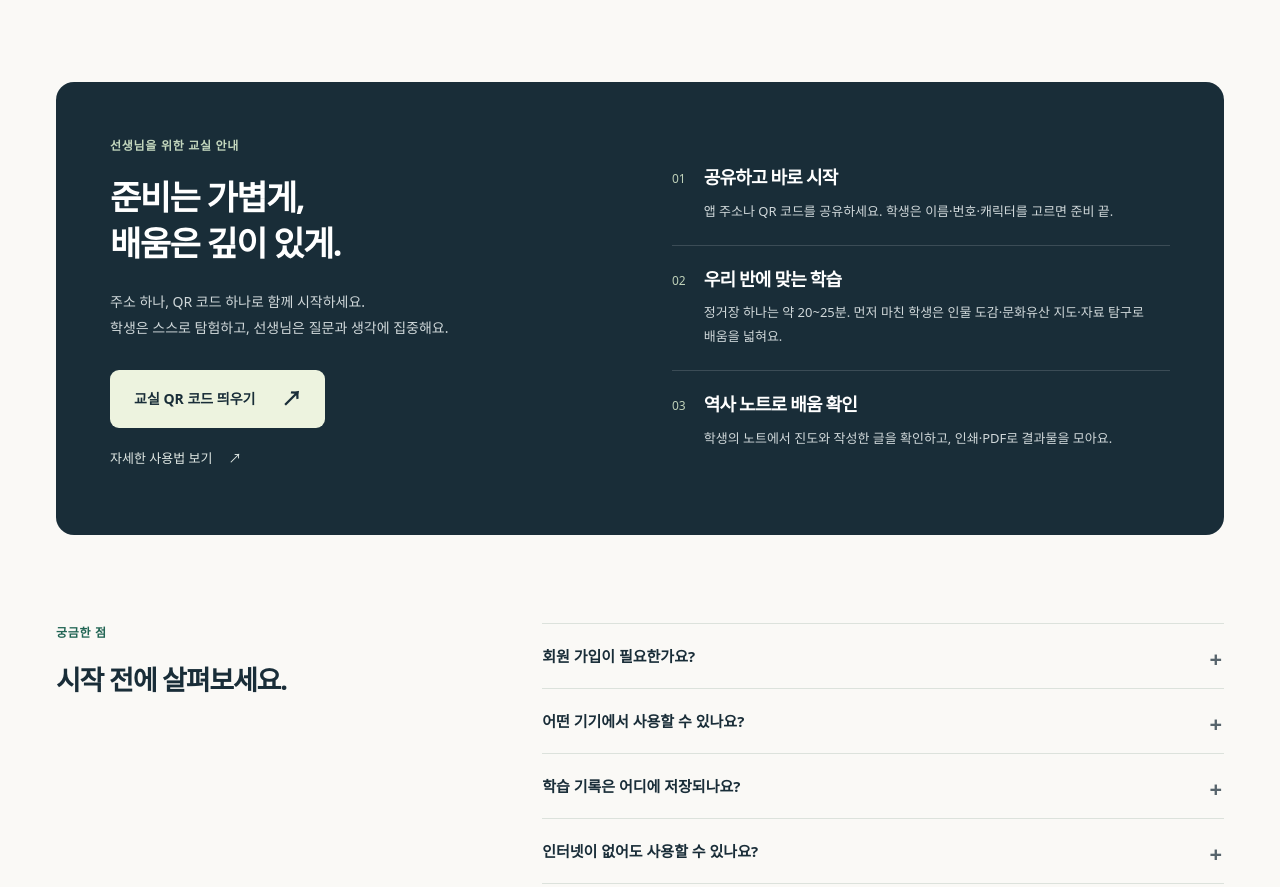
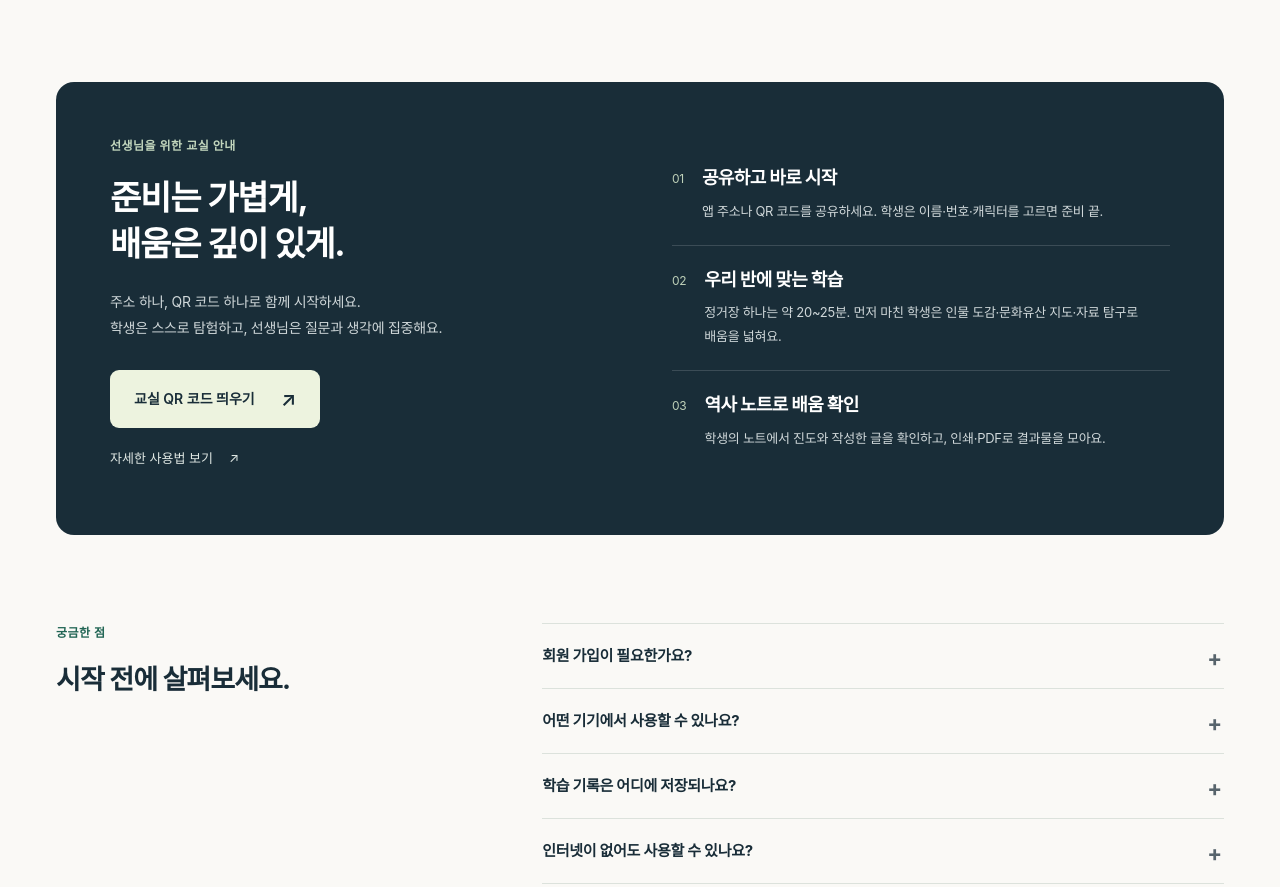
Before and after one commit to gmlduqzhd123-lab/History, a plain HTML site: page index.html in a window 1280 px wide. Shown: the part 2200-3087 px from the top of the page. Drawn offline with Linux system fonts and the light colour scheme; a web font is replaced by a local one.

Commit message:
Use self-hosted Pretendard typography throughout the app

```diff
--- a/css/landing.css
+++ b/css/landing.css
@@ -1,8 +1,8 @@
 /* 소개 화면에만 적용하는 넓은 레이아웃. 학습 화면의 색과 크기는 그대로 유지. */
 body.landing-home { background: #faf9f6; background-image: none; color: #192d38; }
 #app.landing-page { max-width: 1240px; padding: 0 36px; }
-.landing-page { --landing-ink: #192d38; --landing-muted: #57646c; --landing-teal: #216554; }
-.landing-page h1, .landing-page h2, .landing-page h3 { font-family: var(--font-body); font-weight: 750; letter-spacing: -.045em; }
+.landing-page { --landing-ink: #192d38; --landing-muted: #57646c; --landing-teal: #216554; letter-spacing: -.015em; }
+.landing-page h1, .landing-page h2, .landing-page h3 { font-family: var(--font-body); font-weight: 650; letter-spacing: -.035em; }
 .landing-page p { margin: 0; }
 .landing-page a { color: inherit; text-decoration: none; }
 .landing-page a:hover { text-decoration: underline; text-underline-offset: 5px; }
@@ -11,23 +11,23 @@ body.landing-home { background: #faf9f6; background-image: none; color: #192d38;
 .landing-skip { position: fixed; top: 8px; left: 16px; z-index: 100; padding: 12px 20px; background: #192d38; color: #fff !important; border-radius: 8px; transform: translateY(-180%); }
 .landing-skip:focus { transform: translateY(0); }
 .landing-header { display: flex; align-items: center; gap: 24px; padding: 26px 0; border-bottom: 1px solid #e3e6e1; }
-.landing-brand { display: flex; gap: 10px; align-items: center; font-size: 19px; font-weight: 750; letter-spacing: -.045em; line-height: 1.3; }
+.landing-brand { display: flex; gap: 10px; align-items: center; font-size: 19px; font-weight: 700; letter-spacing: -.025em; line-height: 1.3; }
 .landing-brand img { flex: none; border-radius: 12px; }
 .landing-brand small { display: block; font-size: 10px; font-weight: 600; letter-spacing: .09em; color: #66716f; margin-top: 5px; }
-.landing-header nav { display: flex; gap: 30px; margin-left: auto; font-size: 14px; font-weight: 600; }
+.landing-header nav { display: flex; gap: 30px; margin-left: auto; font-size: 14px; font-weight: 500; }
 .landing-header nav a { display: flex; align-items: center; min-height: 44px; }
 .landing-header > .landing-button { margin-left: auto; min-height: 44px; padding: 10px 17px; font-size: 14px; }
 .landing-header nav + .landing-button { margin-left: 10px; }
-.landing-button { display: inline-flex; align-items: center; justify-content: center; gap: 26px; min-height: 56px; padding: 15px 24px; border: 1px solid #192d38; border-radius: 9px; background: #192d38; color: #fff; font-weight: 650; font-size: 16px; line-height: 1.4; transition: background .16s, transform .16s; }
+.landing-button { display: inline-flex; align-items: center; justify-content: center; gap: 26px; min-height: 56px; padding: 15px 24px; border: 1px solid #192d38; border-radius: 9px; background: #192d38; color: #fff; font-weight: 600; font-size: 16px; line-height: 1.4; transition: background .16s, transform .16s; }
 .landing-button:hover { background: #2f4855; transform: translateY(-2px); }
 .landing-button span { font-size: 20px; }
 .landing-button-secondary { background: transparent; color: #192d38; border-color: #cfd6d2; }
 .landing-button-secondary:hover { background: #edf0e9; }
-.landing-eyebrow { color: #216554; font-size: 12px; letter-spacing: .06em; font-weight: 750; margin-bottom: 20px !important; }
+.landing-eyebrow { color: #216554; font-size: 12px; letter-spacing: .04em; font-weight: 600; margin-bottom: 20px !important; }
 .landing-hero.hero { display: grid; grid-template-columns: 1.1fr 1fr; gap: 60px; text-align: left; padding: 72px 0 68px; align-items: center; }
-.landing-hero h1 { color: #192d38; font-size: clamp(38px, 4.4vw, 60px); line-height: 1.23; letter-spacing: -.065em; }
+.landing-hero h1 { color: #192d38; font-size: clamp(38px, 4.4vw, 60px); font-weight: 700; line-height: 1.2; letter-spacing: -.05em; }
 .landing-hero h1 > span { color: #216554; }
-.landing-lead { margin-top: 26px !important; color: #57646c; font-size: 17px; line-height: 1.9; letter-spacing: -.02em; }
+.landing-lead { margin-top: 26px !important; color: #57646c; font-size: 17px; font-weight: 400; line-height: 1.8; letter-spacing: -.015em; }
 .landing-hero-actions { display: flex; align-items: center; flex-wrap: wrap; gap: 24px; margin-top: 34px; }
 .landing-text-link { display: inline-flex; align-items: center; gap: 12px; min-height: 48px; font-size: 14px; font-weight: 650; }
 .landing-reassurance { font-size: 12px; color: #57646c; margin-top: 18px !important; }
@@ -64,7 +64,7 @@ body.landing-home { background: #faf9f6; background-image: none; color: #192d38;
 .landing-stats div { display: flex; flex-direction: column-reverse; align-items: center; border-right: 1px solid #dce2dc; }
 .landing-stats div:last-child { border: 0; }
 .landing-stats dt { font-size: 12px; color: #57646c; }
-.landing-stats dd { margin: 0 0 4px; font-size: 36px; font-weight: 650; line-height: 1.2; letter-spacing: -.05em; }
+.landing-stats dd { margin: 0 0 4px; font-size: 36px; font-weight: 600; line-height: 1.2; letter-spacing: -.04em; font-variant-numeric: tabular-nums; }
 .landing-stats dd span { font-size: 12px; font-weight: 500; padding-left: 6px; }
 .landing-section { padding: 88px 0; }
 .landing-section h2, .landing-classroom h2, .landing-start h2 { font-size: 34px; line-height: 1.35; }
--- a/css/style.css
+++ b/css/style.css
@@ -1,4 +1,12 @@
 /* 역사 탐험 퀘스트 — 흙·돌·나무 느낌의 따뜻한 색 */
+@font-face {
+    font-family: 'Pretendard';
+    src: url('../fonts/PretendardVariable.woff2') format('woff2');
+    font-style: normal;
+    font-weight: 45 920;
+    font-display: swap;
+}
+
 :root {
     --bg: #fbf4e8;
     --bg-dot: #efe2cc;
@@ -19,8 +27,8 @@
     --gold-soft: #fef3c7;
     --radius: 20px;
     --shadow: 0 4px 0 rgba(58, 46, 40, 0.08), 0 8px 24px rgba(58, 46, 40, 0.06);
-    --font-title: 'Jua', 'Apple SD Gothic Neo', 'Malgun Gothic', sans-serif;
-    --font-body: 'Apple SD Gothic Neo', 'Malgun Gothic', 'Noto Sans KR', system-ui, sans-serif;
+    --font-body: 'Pretendard', -apple-system, BlinkMacSystemFont, system-ui, 'Apple SD Gothic Neo', 'Noto Sans KR', 'Malgun Gothic', sans-serif;
+    --font-title: var(--font-body);
 }
 
 * { box-sizing: border-box; }
@@ -32,6 +40,8 @@ body {
     background-size: 22px 22px;
     color: var(--ink);
     font-family: var(--font-body);
+    font-kerning: normal;
+    -webkit-font-smoothing: antialiased;
     font-size: 18px;
     line-height: 1.6;
     min-height: 100vh;
@@ -48,7 +58,7 @@ button { cursor: pointer; }
 
 #app { max-width: 760px; margin: 0 auto; padding: 0 16px 48px; }
 
-h1, h2, h3, .title-font { font-family: var(--font-title); font-weight: normal; line-height: 1.3; margin: 0; }
+h1, h2, h3, .title-font { font-family: var(--font-title); font-weight: 700; letter-spacing: -.025em; line-height: 1.3; margin: 0; }
 h1 { font-size: 30px; }
 h2 { font-size: 24px; }
 h3 { font-size: 20px; }
@@ -80,7 +90,7 @@ p { margin: 0 0 10px; }
 .btn {
     display: inline-flex; align-items: center; justify-content: center; gap: 8px;
     border: none; border-radius: 16px; padding: 12px 20px;
-    font-family: var(--font-title); font-size: 19px;
+    font-family: var(--font-title); font-size: 19px; font-weight: 600;
     background: var(--card); color: var(--ink);
     border-bottom: 4px solid var(--line);
     box-shadow: 0 0 0 2px var(--line) inset;
--- a/index.html
+++ b/index.html
@@ -25,9 +25,7 @@
     <link rel="icon" href="icons/icon.svg" type="image/svg+xml">
     <link rel="apple-touch-icon" href="icons/apple-touch-icon.png">
     <meta name="apple-mobile-web-app-title" content="역사 탐험">
-    <link rel="preconnect" href="https://fonts.googleapis.com">
-    <link rel="preconnect" href="https://fonts.gstatic.com" crossorigin>
-    <link href="https://fonts.googleapis.com/css2?family=Jua&display=swap" rel="stylesheet">
+    <link rel="preload" href="fonts/PretendardVariable.woff2" as="font" type="font/woff2" crossorigin>
     <link rel="stylesheet" href="css/style.css">
     <link rel="stylesheet" href="css/inquiry.css">
     <link rel="stylesheet" href="css/landing.css">
--- a/sw.js
+++ b/sw.js
@@ -1,6 +1,6 @@
 // 한 버전의 앱 파일을 모두 저장한 뒤에만 사용함.
 // 업데이트는 이전 버전을 쓰는 탭이 모두 닫힐 때 적용하여 실행 중인 파일이 섞이지 않게 함.
-const CACHE = 'history-quest-v33';
+const CACHE = 'history-quest-v34';
 const RUNTIME_CACHE = `${CACHE}-runtime`;
 const FILES = [
     './',
@@ -15,6 +15,7 @@ const FILES = [
     'css/style.css',
     'css/inquiry.css',
     'css/landing.css',
+    'fonts/PretendardVariable.woff2',
     'js/app.js',
     'js/landing.js',
     'js/dom.js',
```
Also changed, not shown: fonts/OFL.txt (added), 2 other files.
